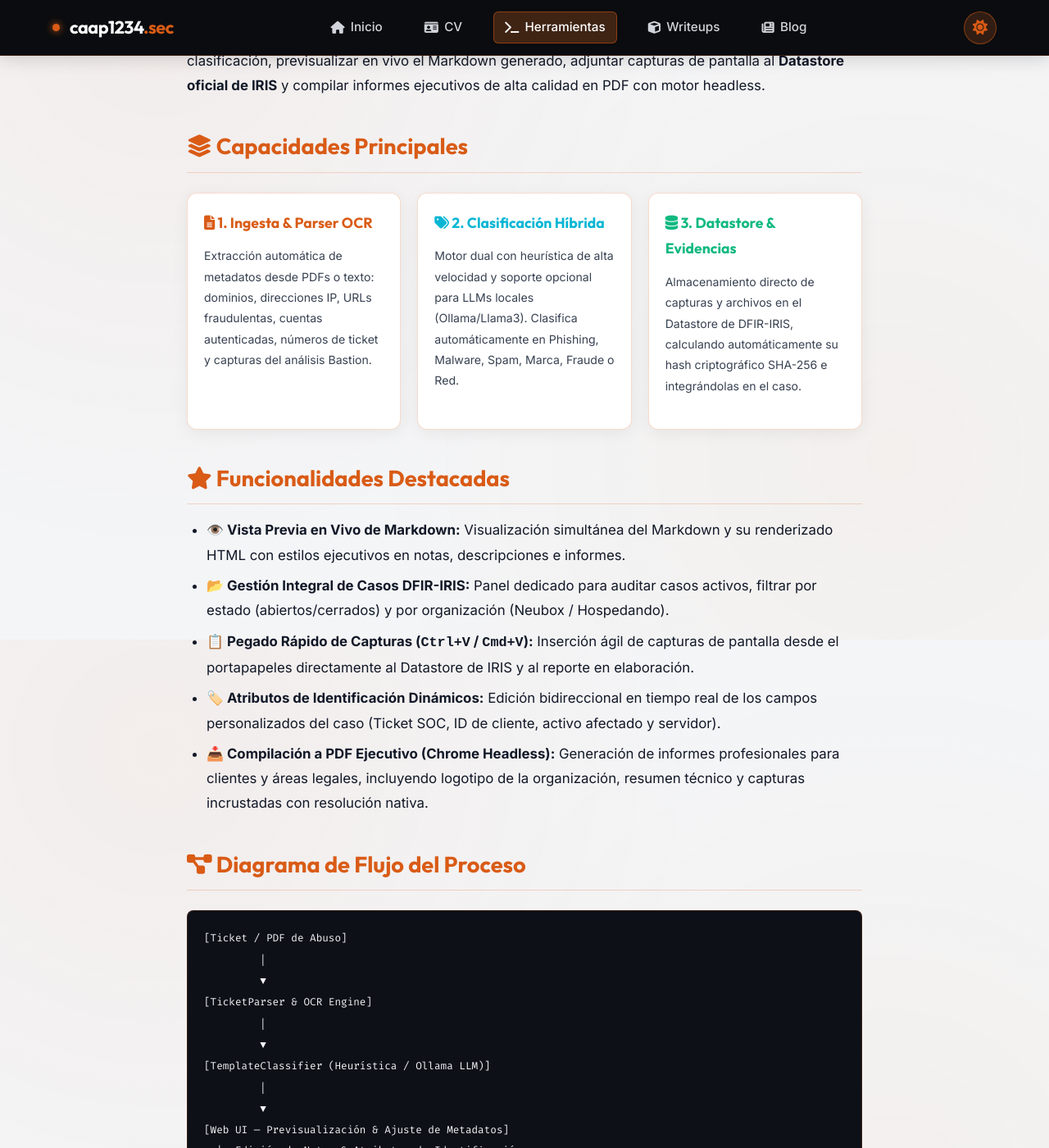
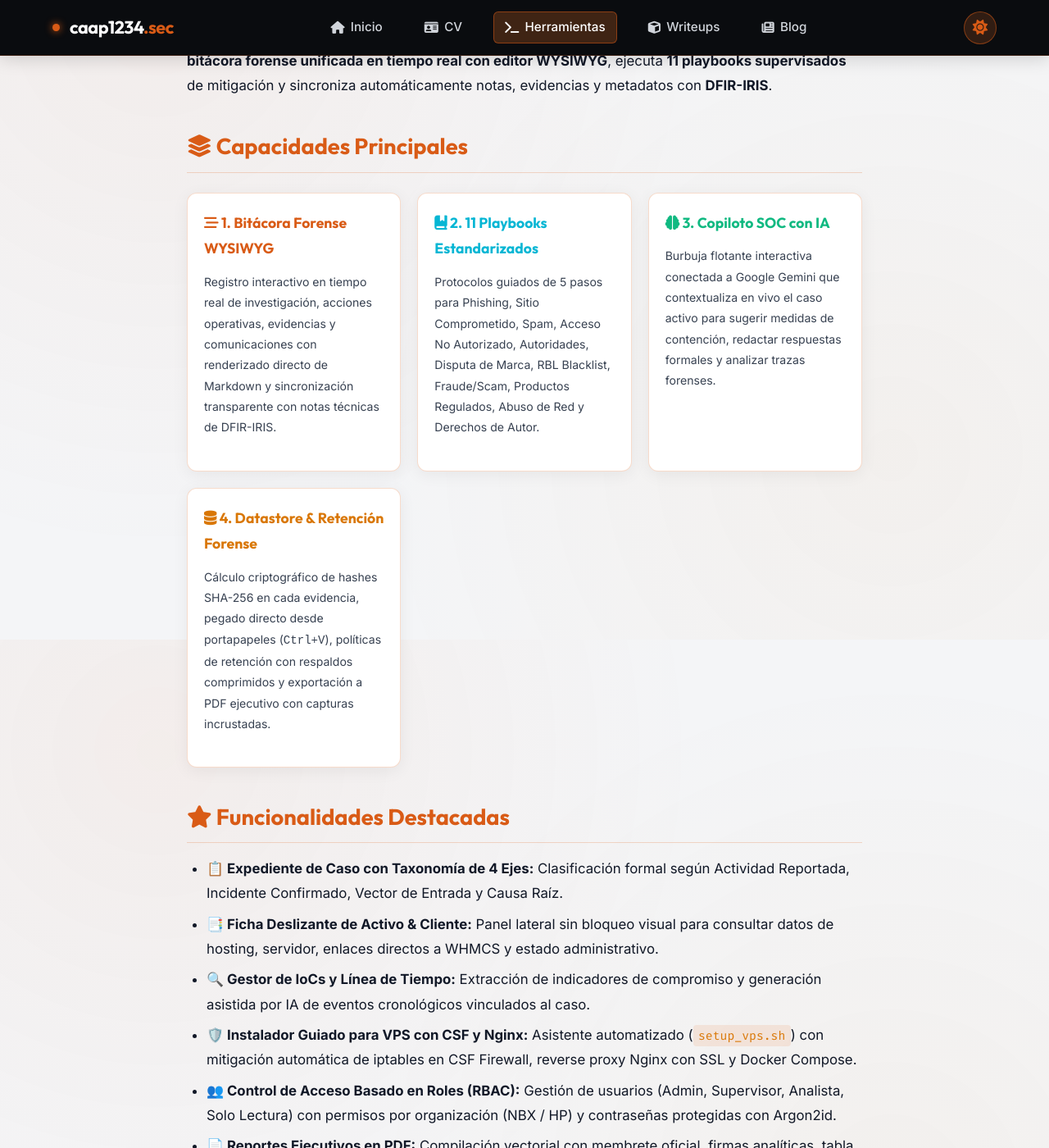
Before and after one commit to caap1234/caap1234.github.io, a Jekyll site: the page built from _tools/iris-abuse-sync.md, in a window 1280 px wide and 1400 px high, scrolled down 1020 px. Shown: the whole window at 82% size. Built offline with Jekyll 4.4.1, drawn with Linux system fonts in a browser that asks for light colours; some of the changed text lies outside the part shown.

Commit message:
docs: actualizar documentacion de DFIR-IRIS Abuse Sync v3.1

```diff
--- a/_tools/iris-abuse-sync.md
+++ b/_tools/iris-abuse-sync.md
@@ -2,26 +2,27 @@
 layout: tool
 title: "DFIR-IRIS Abuse Sync"
 category: "SecOps / Automatización DFIR"
-language: "Python, FastAPI, DFIR-IRIS API, Jinja2, Chrome Headless"
-description: "Plataforma de automatización SOC para ingestión de reportes de abuso, clasificación con LLMs/heurística, sincronización con DFIR-IRIS y generación de informes ejecutivos en PDF."
-usage_summary: "Ingesta de PDFs/tickets de abuso, categorización automática, datastore de evidencias con hashes SHA-256 y exportación de reportes ejecutivos."
+language: "Python, FastAPI, React 18, TypeScript, DFIR-IRIS API, Google Gemini AI"
+description: "Plataforma integral de respuesta a incidentes de abuso, bitácora forense WYSIWYG, taxonomía de 4 ejes, catálogo de 11 playbooks, copiloto SOC con IA y sincronización bidireccional con DFIR-IRIS."
+usage_summary: "Ingesta multicanal de reportes, bitácora forense en tiempo real, catálogo de playbooks, copiloto IA contextual, datastore de evidencias con hashes SHA-256 e informes ejecutivos en PDF."
 github_url: "https://github.com/caap1234/Chamba/tree/main/secops/iris_abuse_sync"
 ---
 
 <div class="page-container" style="padding-top: 0;">
   <article class="article-header" style="border-bottom: 2px solid var(--autumn-orange);">
-    <h1 class="article-title">🛡️ DFIR-IRIS Abuse Sync</h1>
+    <h1 class="article-title">🛡️ DFIR-IRIS Abuse Sync SOC Platform</h1>
     <p class="hero-subtitle" style="color: var(--autumn-amber); font-size: 1.2rem;">
-      Automatización Inteligente de Ingesta de Abuso, Creación de Casos en DFIR-IRIS y Reportes Ejecutivos
+      Plataforma Unificada de Gestión de Abuso, Bitácora Forense WYSIWYG, Playbooks Asistidos e Integración Oficial con DFIR-IRIS
     </p>
 
     <!-- Badges de Tecnologías -->
     <div class="card-tag-row" style="margin-top: 1.25rem;">
       <span class="badge badge-secops"><i class="fab fa-python"></i> Python 3.10+ / FastAPI</span>
-      <span class="badge badge-tech"><i class="fas fa-shield-halved"></i> DFIR-IRIS REST API</span>
-      <span class="badge badge-secops"><i class="fas fa-brain"></i> Ollama / Heurística</span>
-      <span class="badge badge-tech"><i class="fas fa-file-pdf"></i> Chrome Headless PDF</span>
-      <span class="badge badge-secops"><i class="fas fa-database"></i> Datastore Evidence Sync</span>
+      <span class="badge badge-tech"><i class="fab fa-react"></i> React 18 / TypeScript</span>
+      <span class="badge badge-secops"><i class="fas fa-shield-halved"></i> DFIR-IRIS API v2.4.29+</span>
+      <span class="badge badge-tech"><i class="fas fa-robot"></i> Google Gemini AI</span>
+      <span class="badge badge-secops"><i class="fas fa-book"></i> 11 Playbooks SOC</span>
+      <span class="badge badge-tech"><i class="fas fa-file-pdf"></i> Informes Vectoriales PDF</span>
     </div>
 
     <!-- Botón directo al repositorio -->
@@ -35,32 +36,39 @@ github_url: "https://github.com/caap1234/Chamba/tree/main/secops/iris_abuse_sync
   <div class="content-body">
     <h2><i class="fas fa-eye"></i> Resumen General</h2>
     <p>
-      <strong>DFIR-IRIS Abuse Sync</strong> es una solución desarrollada para optimizar los flujos de respuesta del Centro de Operaciones de Seguridad (SOC) y el área de Abuso/SecOps. Automatiza la lectura de reportes de abuso procedentes de helpdesks, PDFs y correos, procesa la evidencia técnica y crea casos tipificados directamente en la plataforma <strong>DFIR-IRIS</strong>.
+      <strong>DFIR-IRIS Abuse Sync</strong> es una solución integral desarrollada para optimizar y estandarizar las operaciones del Centro de Operaciones de Seguridad (SOC) y el área de Abuso / SecOps en <strong>NEUBOX</strong> y <strong>Hospedando</strong>.
     </p>
     <p>
-      La plataforma integra una interfaz web moderna y reactiva que permite a los analistas revisar la clasificación, previsualizar en vivo el Markdown generado, adjuntar capturas de pantalla al <strong>Datastore oficial de IRIS</strong> y compilar informes ejecutivos de alta calidad en PDF con motor headless.
+      La plataforma centraliza la recepción multicanal de denuncias (Zammad, WHMCS, IMAP, PDFs, OCR), clasifica incidentes mediante un modelo normativo de <strong>4 ejes independientes</strong>, proporciona una <strong>bitácora forense unificada en tiempo real con editor WYSIWYG</strong>, ejecuta <strong>11 playbooks supervisados</strong> de mitigación y sincroniza automáticamente notas, evidencias y metadatos con <strong>DFIR-IRIS</strong>.
     </p>
 
     <h2><i class="fas fa-layer-group"></i> Capacidades Principales</h2>
     <div style="display: grid; grid-template-columns: repeat(auto-fill, minmax(260px, 1fr)); gap: 1.25rem; margin: 1.5rem 0;">
       <div class="card" style="padding: 1.25rem;">
-        <h3 style="font-size: 1.1rem; margin-top: 0; color: var(--autumn-orange);"><i class="fas fa-file-lines"></i> 1. Ingesta & Parser OCR</h3>
+        <h3 style="font-size: 1.1rem; margin-top: 0; color: var(--autumn-orange);"><i class="fas fa-stream"></i> 1. Bitácora Forense WYSIWYG</h3>
         <p style="font-size: 0.88rem; color: var(--text-dim);">
-          Extracción automática de metadatos desde PDFs o texto: dominios, direcciones IP, URLs fraudulentas, cuentas autenticadas, números de ticket y capturas del análisis Bastion.
+          Registro interactivo en tiempo real de investigación, acciones operativas, evidencias y comunicaciones con renderizado directo de Markdown y sincronización transparente con notas técnicas de DFIR-IRIS.
         </p>
       </div>
 
       <div class="card" style="padding: 1.25rem;">
-        <h3 style="font-size: 1.1rem; margin-top: 0; color: var(--cyan-bright);"><i class="fas fa-tags"></i> 2. Clasificación Híbrida</h3>
+        <h3 style="font-size: 1.1rem; margin-top: 0; color: var(--cyan-bright);"><i class="fas fa-book-bookmark"></i> 2. 11 Playbooks Estandarizados</h3>
         <p style="font-size: 0.88rem; color: var(--text-dim);">
-          Motor dual con heurística de alta velocidad y soporte opcional para LLMs locales (Ollama/Llama3). Clasifica automáticamente en Phishing, Malware, Spam, Marca, Fraude o Red.
+          Protocolos guiados de 5 pasos para Phishing, Sitio Comprometido, Spam, Acceso No Autorizado, Autoridades, Disputa de Marca, RBL Blacklist, Fraude/Scam, Productos Regulados, Abuso de Red y Derechos de Autor.
         </p>
       </div>
 
       <div class="card" style="padding: 1.25rem;">
-        <h3 style="font-size: 1.1rem; margin-top: 0; color: var(--green-easy);"><i class="fas fa-database"></i> 3. Datastore & Evidencias</h3>
+        <h3 style="font-size: 1.1rem; margin-top: 0; color: var(--green-easy);"><i class="fas fa-brain"></i> 3. Copiloto SOC con IA</h3>
         <p style="font-size: 0.88rem; color: var(--text-dim);">
-          Almacenamiento directo de capturas y archivos en el Datastore de DFIR-IRIS, calculando automáticamente su hash criptográfico SHA-256 e integrándolas en el caso.
+          Burbuja flotante interactiva conectada a Google Gemini que contextualiza en vivo el caso activo para sugerir medidas de contención, redactar respuestas formales y analizar trazas forenses.
+        </p>
+      </div>
+
+      <div class="card" style="padding: 1.25rem;">
+        <h3 style="font-size: 1.1rem; margin-top: 0; color: var(--autumn-amber);"><i class="fas fa-database"></i> 4. Datastore & Retención Forense</h3>
+        <p style="font-size: 0.88rem; color: var(--text-dim);">
+          Cálculo criptográfico de hashes SHA-256 en cada evidencia, pegado directo desde portapapeles (<kbd>Ctrl+V</kbd>), políticas de retención con respaldos comprimidos y exportación a PDF ejecutivo con capturas incrustadas.
         </p>
       </div>
     </div>
@@ -68,53 +76,51 @@ github_url: "https://github.com/caap1234/Chamba/tree/main/secops/iris_abuse_sync
     <h2><i class="fas fa-star"></i> Funcionalidades Destacadas</h2>
 
     <ul>
-      <li><strong>👁️ Vista Previa en Vivo de Markdown:</strong> Visualización simultánea del Markdown y su renderizado HTML con estilos ejecutivos en notas, descripciones e informes.</li>
-      <li><strong>📂 Gestión Integral de Casos DFIR-IRIS:</strong> Panel dedicado para auditar casos activos, filtrar por estado (abiertos/cerrados) y por organización (Neubox / Hospedando).</li>
-      <li><strong>📋 Pegado Rápido de Capturas (<kbd>Ctrl+V</kbd> / <kbd>Cmd+V</kbd>):</strong> Inserción ágil de capturas de pantalla desde el portapapeles directamente al Datastore de IRIS y al reporte en elaboración.</li>
-      <li><strong>🏷️ Atributos de Identificación Dinámicos:</strong> Edición bidireccional en tiempo real de los campos personalizados del caso (Ticket SOC, ID de cliente, activo afectado y servidor).</li>
-      <li><strong>📥 Compilación a PDF Ejecutivo (Chrome Headless):</strong> Generación de informes profesionales para clientes y áreas legales, incluyendo logotipo de la organización, resumen técnico y capturas incrustadas con resolución nativa.</li>
+      <li><strong>📋 Expediente de Caso con Taxonomía de 4 Ejes:</strong> Clasificación formal según Actividad Reportada, Incidente Confirmado, Vector de Entrada y Causa Raíz.</li>
+      <li><strong>📑 Ficha Deslizante de Activo & Cliente:</strong> Panel lateral sin bloqueo visual para consultar datos de hosting, servidor, enlaces directos a WHMCS y estado administrativo.</li>
+      <li><strong>🔍 Gestor de IoCs y Línea de Tiempo:</strong> Extracción de indicadores de compromiso y generación asistida por IA de eventos cronológicos vinculados al caso.</li>
+      <li><strong>🛡️ Instalador Guiado para VPS con CSF y Nginx:</strong> Asistente automatizado (<code>setup_vps.sh</code>) con mitigación automática de iptables en CSF Firewall, reverse proxy Nginx con SSL y Docker Compose.</li>
+      <li><strong>👥 Control de Acceso Basado en Roles (RBAC):</strong> Gestión de usuarios (Admin, Supervisor, Analista, Solo Lectura) con permisos por organización (NBX / HP) y contraseñas protegidas con Argon2id.</li>
+      <li><strong>📄 Reportes Ejecutivos en PDF:</strong> Compilación vectorial con membrete oficial, firmas analíticas, tabla estructurada de medidas de contención y renderizado de imágenes de Datastore.</li>
     </ul>
 
-    <h2><i class="fas fa-diagram-project"></i> Diagrama de Flujo del Proceso</h2>
-    <pre><code>[Ticket / PDF de Abuso]
-         │
-         ▼
-[TicketParser & OCR Engine]
-         │
-         ▼
-[TemplateClassifier (Heurística / Ollama LLM)]
-         │
-         ▼
-[Web UI — Previsualización & Ajuste de Metadatos]
-  ├─ Edición de Notas & Atributos de Identificación
-  ├─ Inserción de Capturas al Datastore (SHA-256)
-  └─ Generación de Reporte Markdown (Jinja2)
-         │
-         ├────────────────────────────────────────┐
-         ▼                                        ▼
-[DFIR-IRIS API (Casos & Datastore)]      [Google Chrome Headless]
- (Sincronización de Casos y Evidencias)   (Compilación a PDF Ejecutivo)</code></pre>
+    <h2><i class="fas fa-diagram-project"></i> Arquitectura del Flujo Operativo</h2>
+    <pre><code>[Reporte de Abuso (Email / Zammad / WHMCS / PDF / OCR)]
+                 │
+                 ▼
+     [Normalizador & Ingesta Multi-Canal]
+                 │
+                 ▼
+     [Clasificación Híbrida — 4 Ejes SOC]
+                 │
+                 ▼
+     [Consola React — Expediente de Caso]
+     ├─ Bitácora Forense WYSIWYG en Tiempo Real
+     ├─ Ficha Lateral de Activo & Cliente (WHMCS)
+     ├─ Ejecución Supervisada de Playbooks (11 Categorías)
+     ├─ Asistente Copiloto SOC Flotante (Gemini AI)
+     └─ Inserción de Evidencias al Datastore (SHA-256)
+                 │
+        ┌────────┴────────────────────────┐
+        ▼                                 ▼
+[DFIR-IRIS REST API]             [Generador de Dictámenes PDF]
+ (Casos, Notas, IoCs & Datastore)  (Reporte Ejecutivo con Membrete)</code></pre>
 
-    <h2><i class="fas fa-terminal"></i> Despliegue y Uso Rápido</h2>
-    <p>Para inicializar el servicio en local o en un servidor:</p>
+    <h2><i class="fas fa-terminal"></i> Instalación y Despliegue Rápido</h2>
+    <p>Para instalar en un servidor VPS (AlmaLinux, Rocky, Debian, Ubuntu):</p>
 
-    <pre><code># 1. Navegar al directorio del proyecto
-cd secops/iris_abuse_sync
+    <pre><code># 1. Clonar el repositorio
+git clone https://github.com/caap1234/Chamba.git
+cd Chamba/secops/iris_abuse_sync
 
-# 2. Configurar las variables de entorno
-cp .env.example .env
-# Configura tu IRIS_URL y IRIS_API_KEY en .env
-
-# 3. Iniciar el servicio en segundo plano
-./start.sh start
-
-# 4. Abrir la interfaz web en tu navegador:
-# http://localhost:8080</code></pre>
+# 2. Ejecutar el asistente de instalación interactivo
+chmod +x setup_vps.sh
+./setup_vps.sh</code></pre>
 
     <div style="background: rgba(224, 109, 39, 0.1); border-left: 4px solid var(--autumn-orange); padding: 1rem 1.25rem; border-radius: 0 8px 8px 0; margin-top: 2rem;">
-      <h4 style="margin: 0 0 0.5rem 0; color: var(--autumn-orange);"><i class="fas fa-code-branch"></i> Código Fuente & Documentación</h4>
+      <h4 style="margin: 0 0 0.5rem 0; color: var(--autumn-orange);"><i class="fas fa-code-branch"></i> Repositorio y Documentación</h4>
       <p style="margin: 0; font-size: 0.95rem;">
-        Puedes consultar el código fuente completo, plantillas de reporte y módulos de conexión en el repositorio de GitHub:
+        Consulta el código fuente completo, esquemas y guías de despliegue en:
         <a href="https://github.com/caap1234/Chamba/tree/main/secops/iris_abuse_sync" target="_blank" style="font-weight: 700;">github.com/caap1234/Chamba/tree/main/secops/iris_abuse_sync</a>
       </p>
     </div>
```
